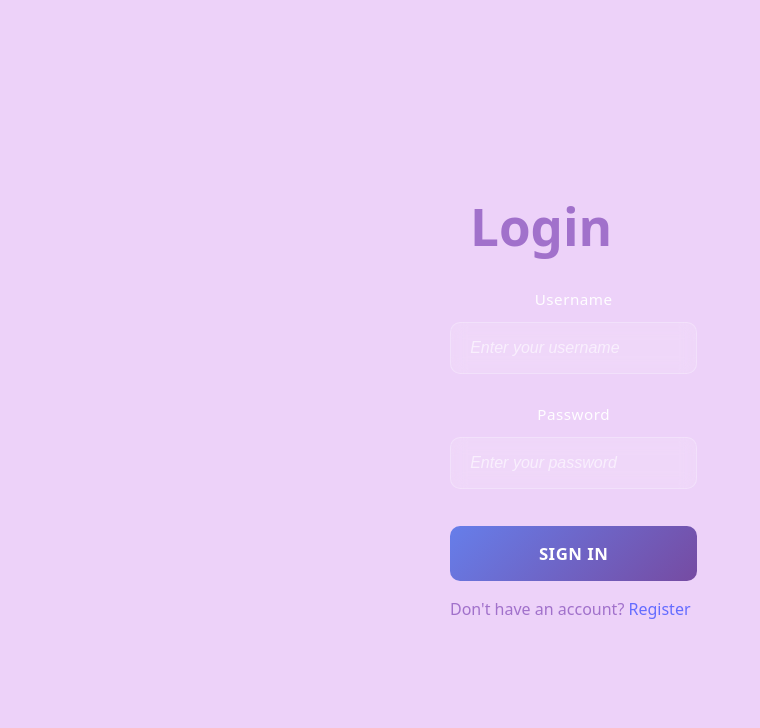
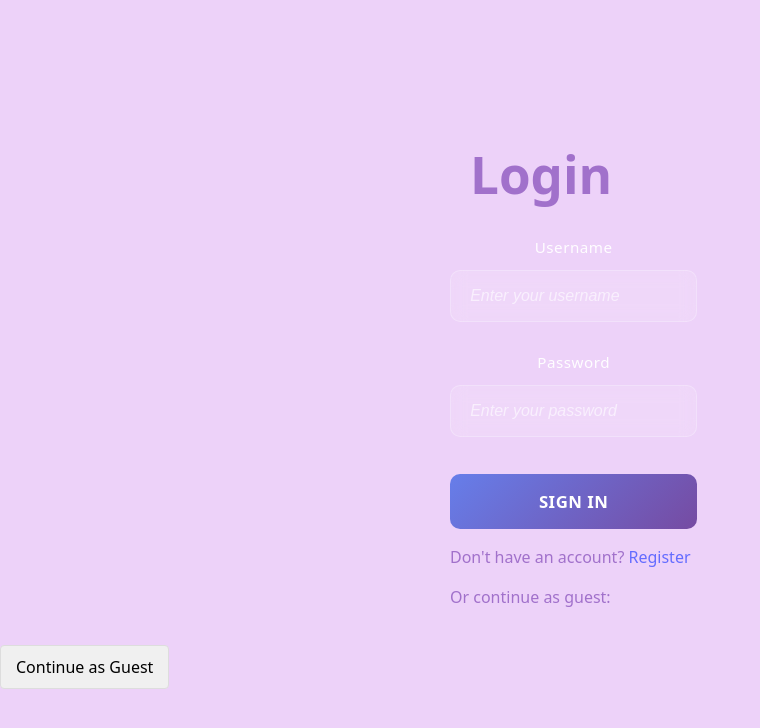
Before and after one commit to hxllmvdx/MAI-test, a React (Vite) app in the folder frontend/: page /login in a window 1280 px wide. Shown: the top 728 px of the page, without its empty margins (0-760 px from the left). Built offline with nearby package versions, Linux system fonts and the light colour scheme.

Commit message:
feat: added the option to log in as a guest

```diff
--- a/frontend/src/App.tsx
+++ b/frontend/src/App.tsx
@@ -3,23 +3,30 @@ import { AuthRoute } from "./components/auth_route";
 import { Login } from "./pages/login";
 import { Register } from "./pages/register";
 import { Dashboard } from "./pages/dashboard";
-import OlympiadsPage from "./pages/OlympiadsPage"
+import OlympiadsPage from "./pages/OlympiadsPage";
 import ProfilePage from "./pages/ProfilePage";
 
 function App() {
   const isAuthenticated = !!localStorage.getItem("token");
+  const isGuest = localStorage.getItem("guest_mode") === "true";
 
   return (
     <Router>
       <Routes>
         <Route path="/login" element={<Login />} />
         <Route path="/register" element={<Register />} />
-        <Route path="/olympiads" element={<OlympiadsPage />} />
-        <Route path="/profile" element={<ProfilePage />} />
 
+        {/* Доступно всем (аутентифицированным и гостям) */}
+        <Route element={<AuthRoute isAllowed={isAuthenticated || isGuest} />}>
+          <Route path="/dashboard" element={<Dashboard />} />
+          <Route path="/olympiads" element={<OlympiadsPage />} />
+        </Route>
+
+        {/* Только для аутентифицированных */}
         <Route element={<AuthRoute isAllowed={isAuthenticated} />}>
-          <Route path="/dashboard" element={<Dashboard />} />
+          <Route path="/profile" element={<ProfilePage />} />
         </Route>
+
         <Route path="*" element={<Login />} />
       </Routes>
     </Router>
--- a/frontend/src/components/login_form.css
+++ b/frontend/src/components/login_form.css
@@ -97,3 +97,16 @@ h1{
     transform: translateY(0);
   }
 }
+
+.guest-button {
+  margin-top: 20px;
+  padding: 10px 15px;
+  background: #f0f0f0;
+  border: 1px solid #ddd;
+  border-radius: 4px;
+  cursor: pointer;
+}
+
+.guest-button:hover {
+  background: #e0e0e0;
+}
--- a/frontend/src/pages/dashboard.css
+++ b/frontend/src/pages/dashboard.css
@@ -47,3 +47,35 @@
     text-align: center;
     margin: 20px;
 }
+
+.dashboard-container {
+  max-width: 800px;
+  margin: 0 auto;
+  padding: 20px;
+}
+
+.guest-banner {
+  padding: 15px;
+  background: #fff8e1;
+  border-left: 4px solid #ffc107;
+  margin-bottom: 20px;
+}
+
+.button-group {
+  display: flex;
+  gap: 10px;
+  margin-top: 20px;
+}
+
+.dashboard-button {
+  padding: 10px 15px;
+  background: #1976d2;
+  color: white;
+  border: none;
+  border-radius: 4px;
+  cursor: pointer;
+}
+
+.dashboard-button:hover {
+  background: #1565c0;
+}
--- a/frontend/src/pages/dashboard.tsx
+++ b/frontend/src/pages/dashboard.tsx
@@ -4,11 +4,14 @@ import { useNavigate } from "react-router-dom";
 import './dashboard.css';
 
 export const Dashboard = () => {
+  const isGuest = localStorage.getItem('guest_mode') === 'true';
   const [userData, setUserData] = useState<{ username: string } | null>(null);
   const [error, setError] = useState("");
   const navigate = useNavigate();
 
   useEffect(() => {
+    if (isGuest) return;
+
     const fetchUserData = async () => {
       try {
         const token = localStorage.getItem("token");
@@ -31,10 +34,11 @@ export const Dashboard = () => {
     };
 
     fetchUserData();
-  }, [navigate]);
+  }, [navigate, isGuest]);
 
   const handleLogout = () => {
     localStorage.removeItem("token");
+    localStorage.removeItem("guest_mode");
     navigate("/login");
   };
 
@@ -43,21 +47,32 @@ export const Dashboard = () => {
   };
 
   const handleProfileClick = () => {
+    if (isGuest) {
+      alert("Please register or login to access profile");
+      return;
+    }
     navigate("/profile");
   };
-
-  if (error) {
-    return <div className="error-message">{error}</div>;
-  }
 
   return (
     <div className="dashboard-container">
       <h1 className="dashboard-title">Dashboard</h1>
+      {isGuest && (
+        <div className="guest-banner">
+          You're browsing in guest mode. <a href="/register">Register</a> for full access.
+        </div>
+      )}
       {userData && <p className="welcome-message">Welcome, {userData.username}!</p>}
       <div className="button-group">
-        <button className="dashboard-button" onClick={handleOlympiadsClick}>Все олимпиады</button>
-        <button className="dashboard-button" onClick={handleProfileClick}>Профиль</button>
-        <button className="dashboard-button" onClick={handleLogout}>Logout</button>
+        <button className="dashboard-button" onClick={handleOlympiadsClick}>
+          Все олимпиады
+        </button>
+        <button className="dashboard-button" onClick={handleProfileClick}>
+          Профиль
+        </button>
+        <button className="dashboard-button" onClick={handleLogout}>
+          {isGuest ? "Exit Guest Mode" : "Logout"}
+        </button>
       </div>
     </div>
   );
--- a/frontend/src/pages/login.tsx
+++ b/frontend/src/pages/login.tsx
@@ -1,13 +1,33 @@
 import { LoginForm } from "../components/login_form";
+import { useNavigate } from "react-router-dom";
+import '../components/login_form.css';
 
 export const Login = () => {
+  const navigate = useNavigate();
+
+  const handleGuestAccess = () => {
+    localStorage.setItem('guest_mode', 'true');
+    navigate('/dashboard');
+  };
+
   return (
-    <div>
+    <div className="login-page">
       <h1>Login</h1>
       <LoginForm />
-      <p>
-        Don't have an account? <a href="/register">Register</a>
-      </p>
+      <div className="auth-links">
+        <p>
+          Don't have an account? <a href="/register">Register</a>
+        </p>
+        <div className="guest-section">
+          <p>Or continue as guest:</p>
+          <button
+            onClick={handleGuestAccess}
+            className="guest-button"
+          >
+            Continue as Guest
+          </button>
+        </div>
+      </div>
     </div>
   );
 };
--- a/frontend/src/types/olympiad.ts
+++ b/frontend/src/types/olympiad.ts
@@ -1,4 +1,4 @@
-// src/types/olympiad.ts
+
 export interface OlympiadResponse {
   id: number;
   title: string;
```
